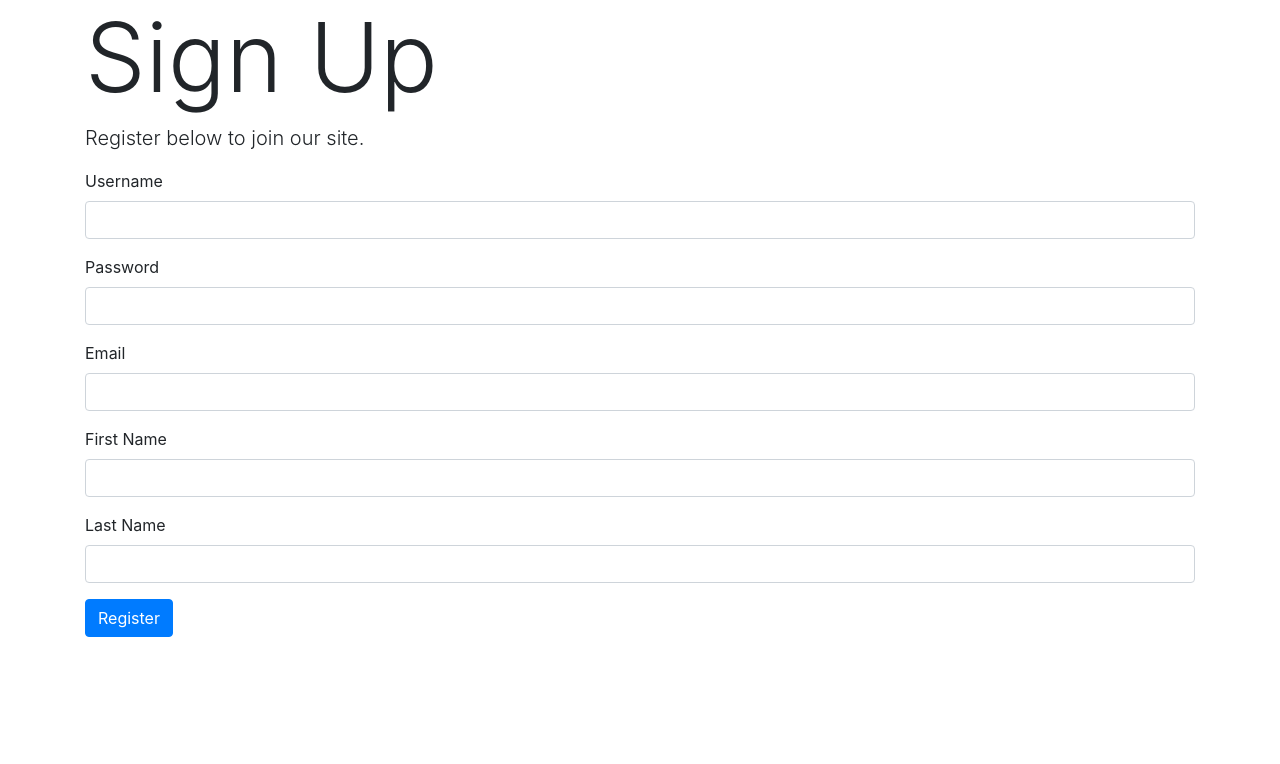
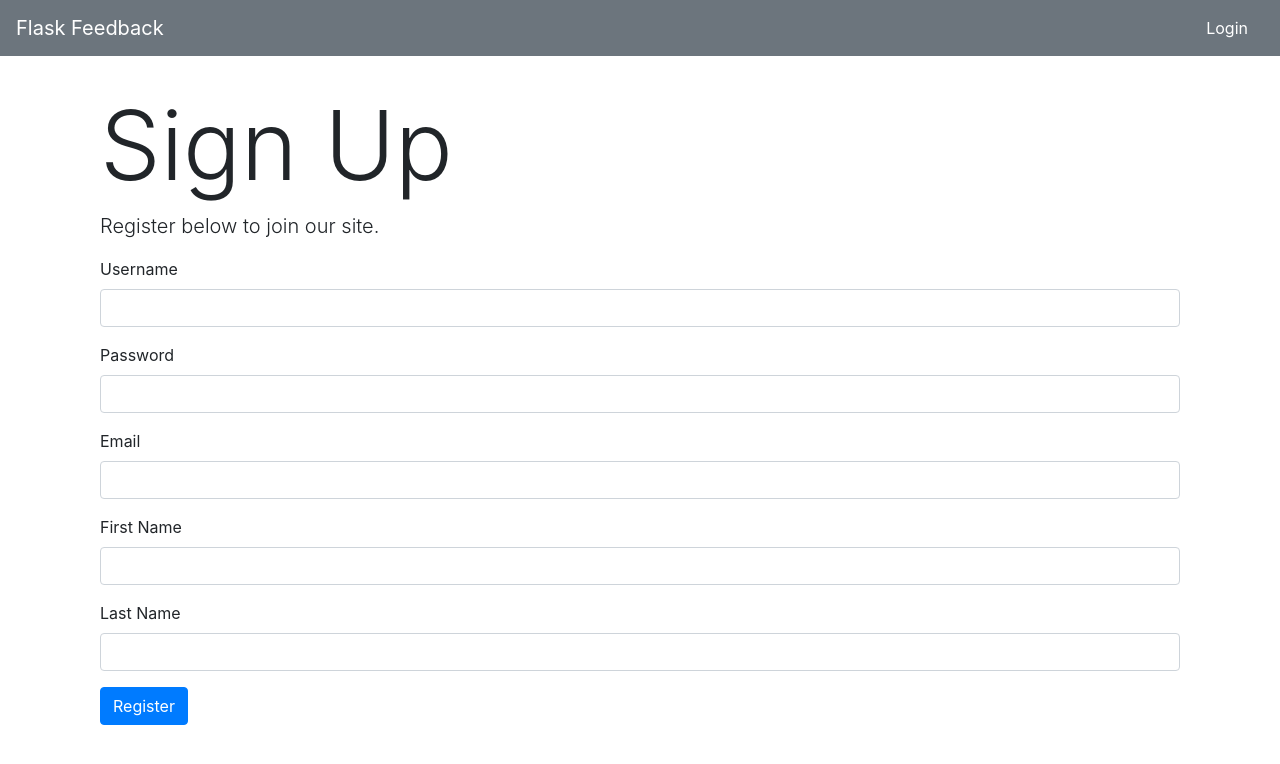
Before and after one commit to icym1lk/flask-feedback, a Flask app: page /register in a window 1280 px wide. Shown: the top 764 px of the page. Run offline with Flask 2, Linux system fonts and the light colour scheme; some libraries are stand-ins or nearby versions.

Commit message:
Add navbar to base.html

```diff
--- a/templates/base.html
+++ b/templates/base.html
@@ -10,7 +10,14 @@
     <title>{% block title %}{% endblock %}</title>
 </head>
 <body>
-    <div class="container-fluid">
+    <div class="navbar navbar-light bg-secondary justify-content-between">
+          <div class="navbar-brand"><a class="text-white" href="/">Flask Feedback</a></div>
+          <form class="form-inline">
+            <a class="nav-link text-white" href="/login">Login</a>
+          </form>
+    </div>
+
+    <div class="container" style="margin-top: 2em">
         <main>
             {% with messages = get_flashed_messages(with_categories=true) %}
             {% if messages %}
```
